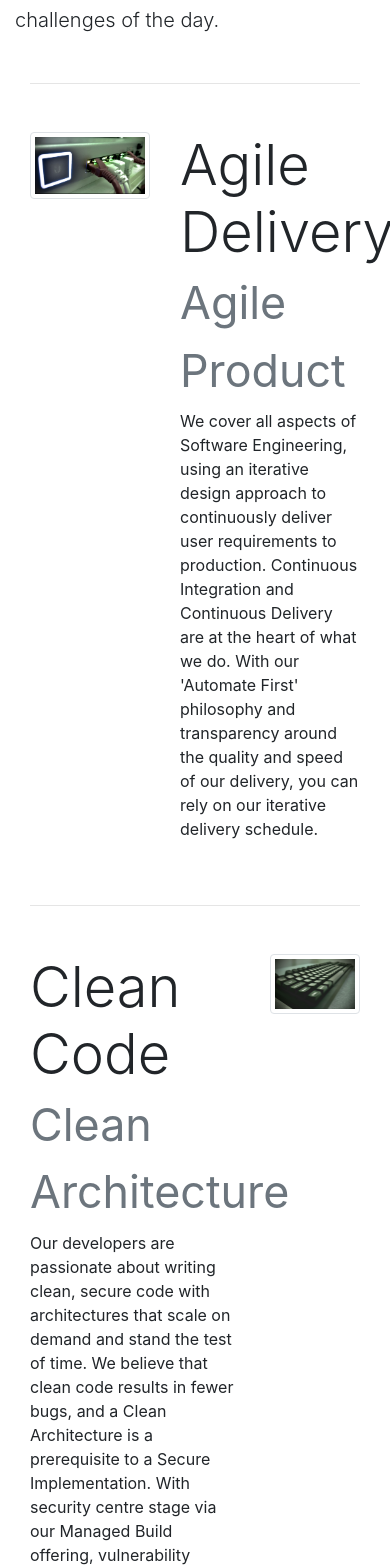
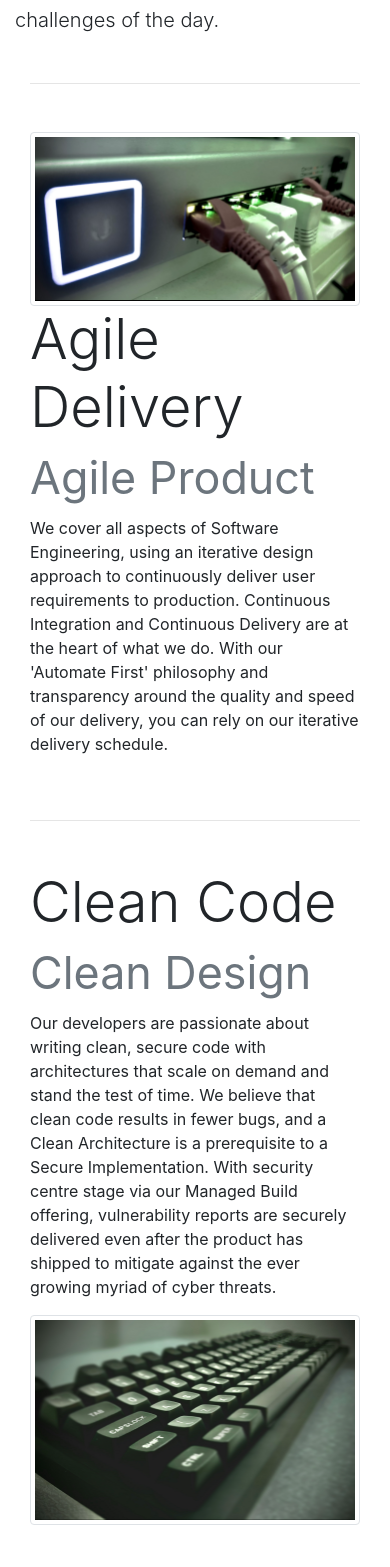
Before and after one commit to solong/solong.github.io, an Angular app: page /development in a window 390 px wide. Shown: the part 305-1872 px from the top of the page. Built offline with nearby package versions, Linux system fonts and the light colour scheme.

Commit message:
more responsive

```diff
--- a/src/app/development/development.component.html
+++ b/src/app/development/development.component.html
@@ -8,11 +8,11 @@
 <div class="container">
   <hr class="mt-5 mb-5"/>
   <div class="row">
-    <div class="col">
+    <div class="col-xl-5 col-lg-4">
       <img src="assets/img/switch.jpg" class="img-fluid img-thumbnail rounded" alt="Responsive image">
 
     </div>
-    <div class="col-7">
+    <div class="col-xl-7 col-lg-8">
       <h3 class="display-4">
         Agile Delivery
         <small class="text-muted">Agile Product</small>
@@ -30,10 +30,10 @@
   <hr class="mt-5 mb-5"/>
   <div class="row">
 
-    <div class="col-8">
+    <div class="col-xl-8 col-lg-8 order-sm-2 order-lg-1">
       <h3 class="display-4">
         Clean Code
-        <small class="text-muted">Clean Architecture</small>
+        <small class="text-muted">Clean Design</small>
       </h3>
 
       <p>Our developers are passionate about writing clean, secure code with architectures that scale on
@@ -43,18 +43,17 @@
         securely delivered even after the product has shipped to mitigate against the ever growing myriad of cyber
         threats.</p>
     </div>
-    <div class="col">
+    <div class="col-xl-4 col-lg-4 order-sm-1 order-lg-2 align-items-end">
       <img src="assets/img/mechanical_keyboard.jpg" class="img-fluid img-thumbnail rounded" alt="Responsive image">
-
     </div>
   </div>
   <hr class="mt-5 mb-5"/>
   <div class="row">
-    <div class="col">
+    <div class="col-lg-4">
       <img src="assets/img/network.jpg" class="img-fluid img-thumbnail rounded" alt="Responsive image">
 
     </div>
-    <div class="col-8">
+    <div class="col-lg-8">
       <h3 class="display-4">
         Cloud Native
         <small class="text-muted">Cloud Nimble</small>
```
